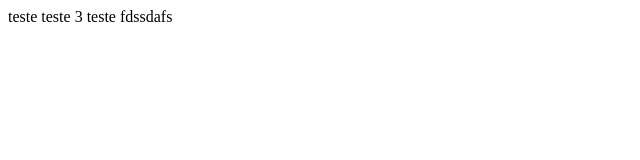
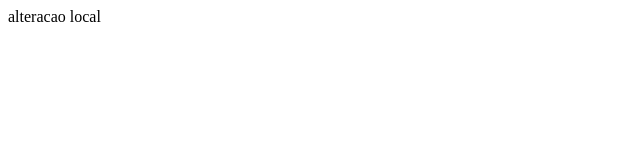
Before and after one commit to designado/Teste_segundo, a plain HTML site: page index.html in a window 1280 px wide. Shown: the whole page, without its empty margins (0-640 px from the left). Drawn offline with Linux system fonts and the light colour scheme.

Commit message:
Update index.html
alteracao local

```diff
--- a/index.html
+++ b/index.html
@@ -7,11 +7,6 @@
 </head>
 <body>
 
-    teste
-teste 3
-
-
-    teste
-    fdssdafs
+alteracao local
 </body>
 </html>
```
